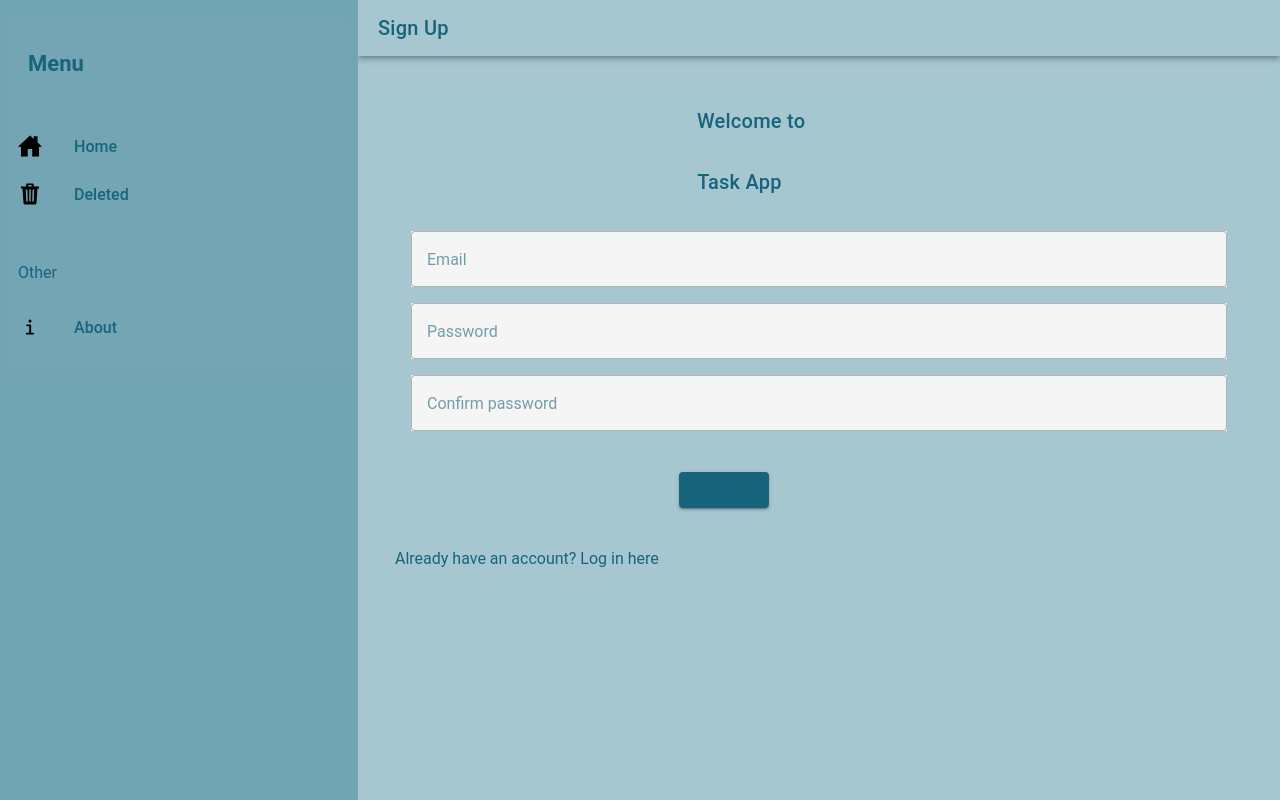
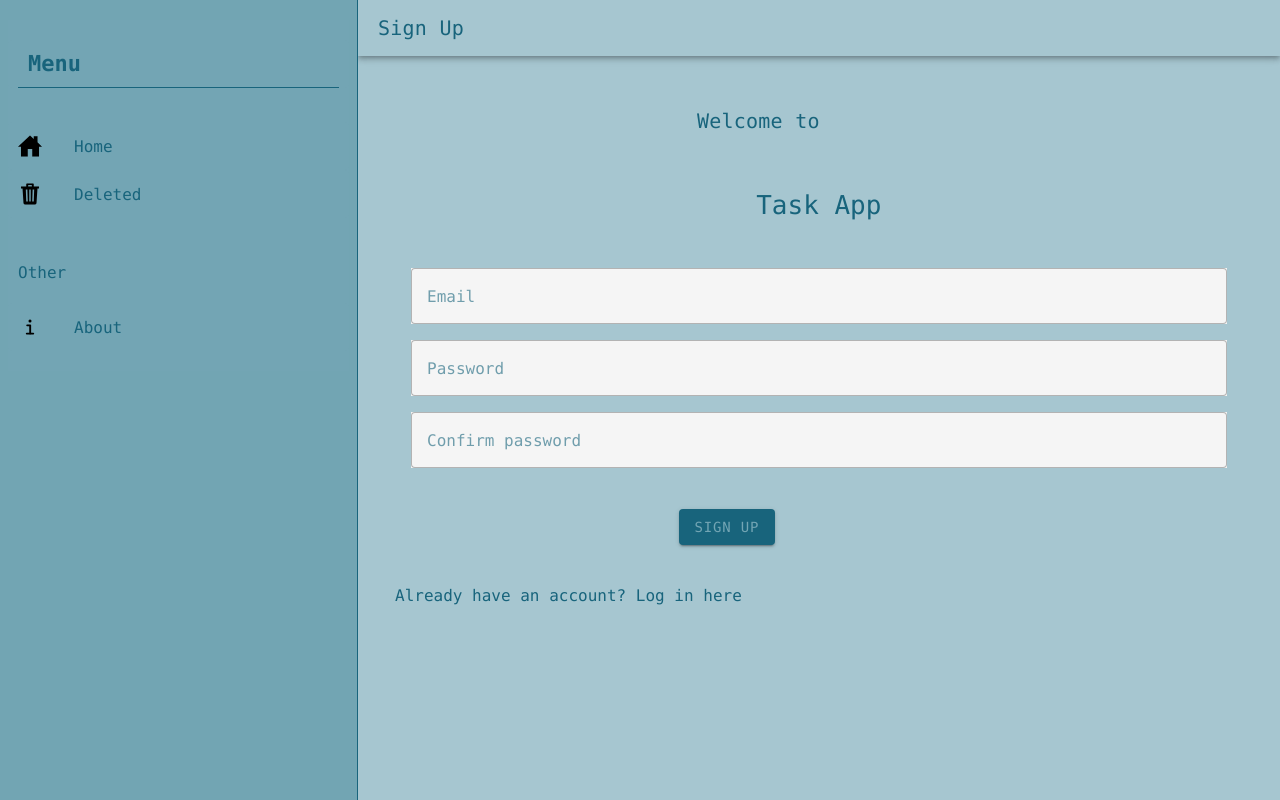
Before and after one commit to tom4sdvorak/TaskListApp, a React (Vite) app: page /signup in a window 1280 px wide. Built offline with nearby package versions, Linux system fonts and the light colour scheme; no server answers.

Commit message:
Changed font and fixed some design details

```diff
--- a/src/pages/Home.css
+++ b/src/pages/Home.css
@@ -43,12 +43,13 @@ ion-input {
     :root.md{
     --ion-text-color: #18647C;
     --ion-background-color: #73A5B4;
-    --ion-border-color: #73A5B4;
+    --ion-border-color: #18647C;
     --ion-item-background: #73A5B4;
     --ion-color-primary: #18647c;
     --ion-color-step-550: #18647C;
     --ion-text-color-step-450: #18647C;
     --ion-color-step-850: #18647C;
+    --ion-font-family: "Lucida Console", courier, monospace;
     }
 
 }
@@ -64,3 +65,7 @@ ion-input {
 #deleted-toolbar {
     --background: #d3d3d3;
 }
+
+#signup-button, #login-button {
+    --color: #73A5B4;
+}
--- a/src/pages/Login.tsx
+++ b/src/pages/Login.tsx
@@ -49,12 +49,10 @@ const Login: React.FC = () => {
             </IonCol>
             <IonCol></IonCol>
           </IonRow>
-          <IonRow>
-            <IonCol></IonCol>
+          <IonRow className="ion-text-center">
             <IonCol>
-              <IonTitle>Task App</IonTitle>
+              <h1>Task App</h1>
             </IonCol>
-            <IonCol></IonCol>
           </IonRow>
 
           <form>
@@ -78,7 +76,9 @@ const Login: React.FC = () => {
             <IonRow>
               <IonCol></IonCol>
               <IonCol>
-                <IonButton onClick={tryLogin}>Log in</IonButton>
+                <IonButton id="login-button" onClick={tryLogin}>
+                  Log in
+                </IonButton>
               </IonCol>
               <IonCol></IonCol>
             </IonRow>
--- a/src/pages/SignUp.tsx
+++ b/src/pages/SignUp.tsx
@@ -72,12 +72,10 @@ const SignUp: React.FC = () => {
             </IonCol>
             <IonCol></IonCol>
           </IonRow>
-          <IonRow>
-            <IonCol></IonCol>
+          <IonRow className="ion-text-center">
             <IonCol>
-              <IonTitle>Task App</IonTitle>
+              <h1>Task App</h1>
             </IonCol>
-            <IonCol></IonCol>
           </IonRow>
           <form>
             <div className="flex ion-padding ion-margin">
@@ -107,7 +105,9 @@ const SignUp: React.FC = () => {
             <IonRow>
               <IonCol></IonCol>
               <IonCol>
-                <IonButton onClick={regUser}>Sign up</IonButton>
+                <IonButton id="signup-button" onClick={regUser}>
+                  Sign up
+                </IonButton>
               </IonCol>
               <IonCol></IonCol>
             </IonRow>
```
